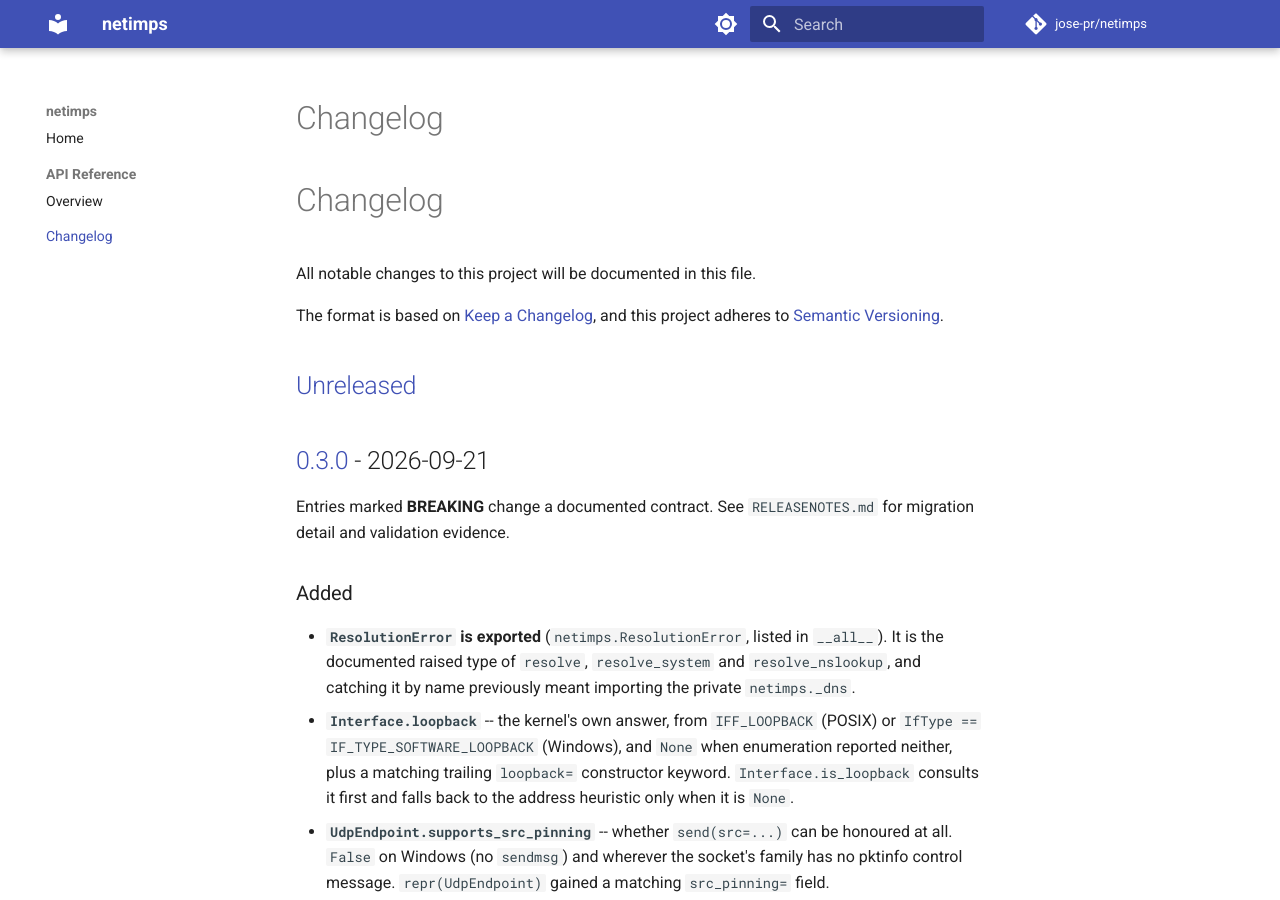
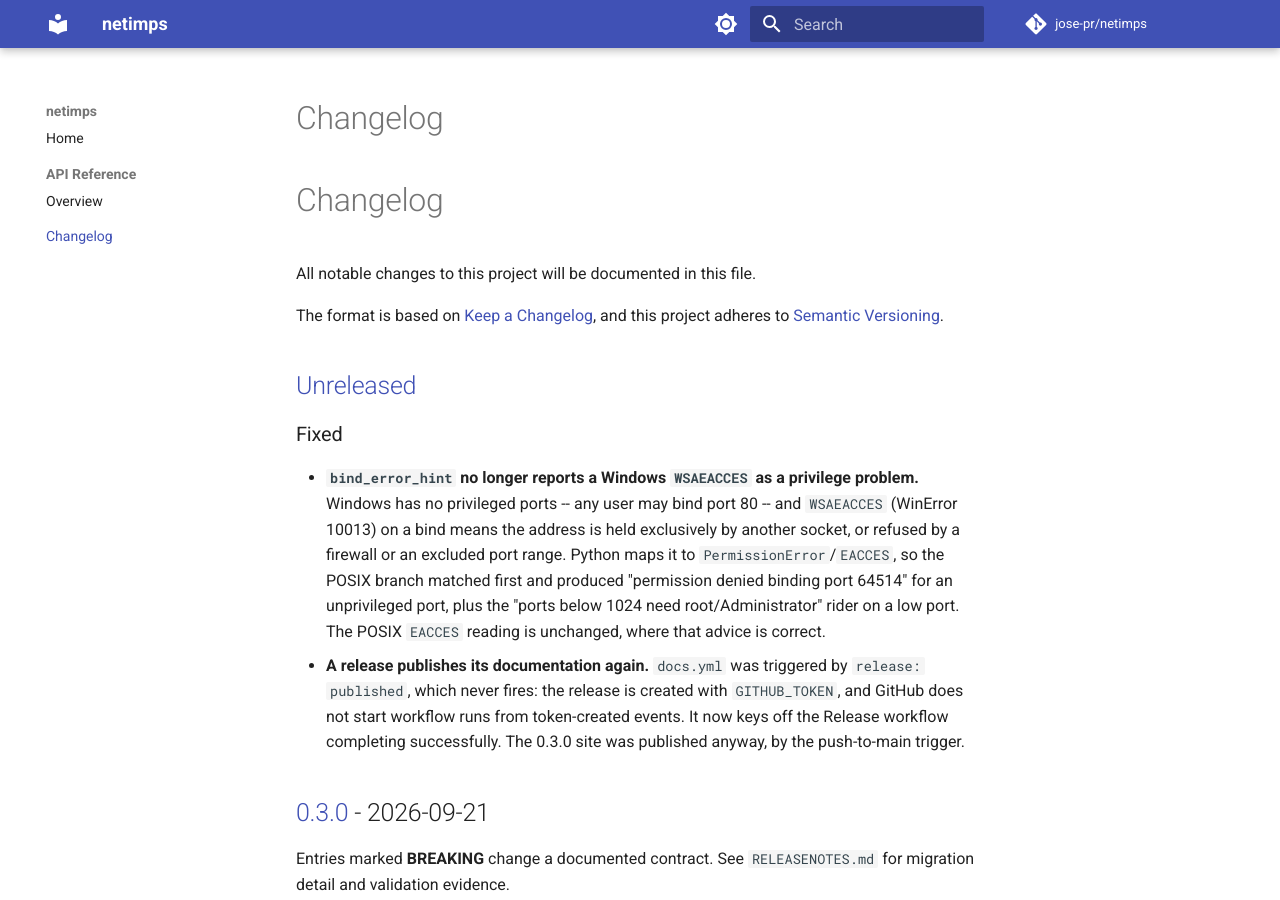
Before and after one commit to jose-pr/netimps, an MkDocs documentation site: the page built from docs/changelog.md, in a window 1280 px wide and 900 px high. Built offline with MkDocs 1.6.1 and Material for MkDocs 9.7.7, drawn with Linux system fonts in a browser that asks for light colours; comment, search, counter and statistics services are not loaded.

Commit message:
docs: record the two post-0.3.0 fixes under Unreleased

```diff
--- a/CHANGELOG.md
+++ b/CHANGELOG.md
@@ -6,6 +6,23 @@ The format is based on [Keep a Changelog](https://keepachangelog.com/en/1.1.0/),
 and this project adheres to [Semantic Versioning](https://semver.org/).
 
 ## [Unreleased]
+
+### Fixed
+
+- **`bind_error_hint` no longer reports a Windows `WSAEACCES` as a privilege
+  problem.** Windows has no privileged ports -- any user may bind port 80 --
+  and `WSAEACCES` (WinError 10013) on a bind means the address is held
+  exclusively by another socket, or refused by a firewall or an excluded port
+  range. Python maps it to `PermissionError`/`EACCES`, so the POSIX branch
+  matched first and produced "permission denied binding port 64514" for an
+  unprivileged port, plus the "ports below 1024 need root/Administrator" rider
+  on a low port. The POSIX `EACCES` reading is unchanged, where that advice is
+  correct.
+- **A release publishes its documentation again.** `docs.yml` was triggered by
+  `release: published`, which never fires: the release is created with
+  `GITHUB_TOKEN`, and GitHub does not start workflow runs from token-created
+  events. It now keys off the Release workflow completing successfully. The
+  0.3.0 site was published anyway, by the push-to-main trigger.
 
 ## [0.3.0] - 2026-09-21
 
```
Also changed, not shown: RELEASENOTES.md (+13 -0 lines).
